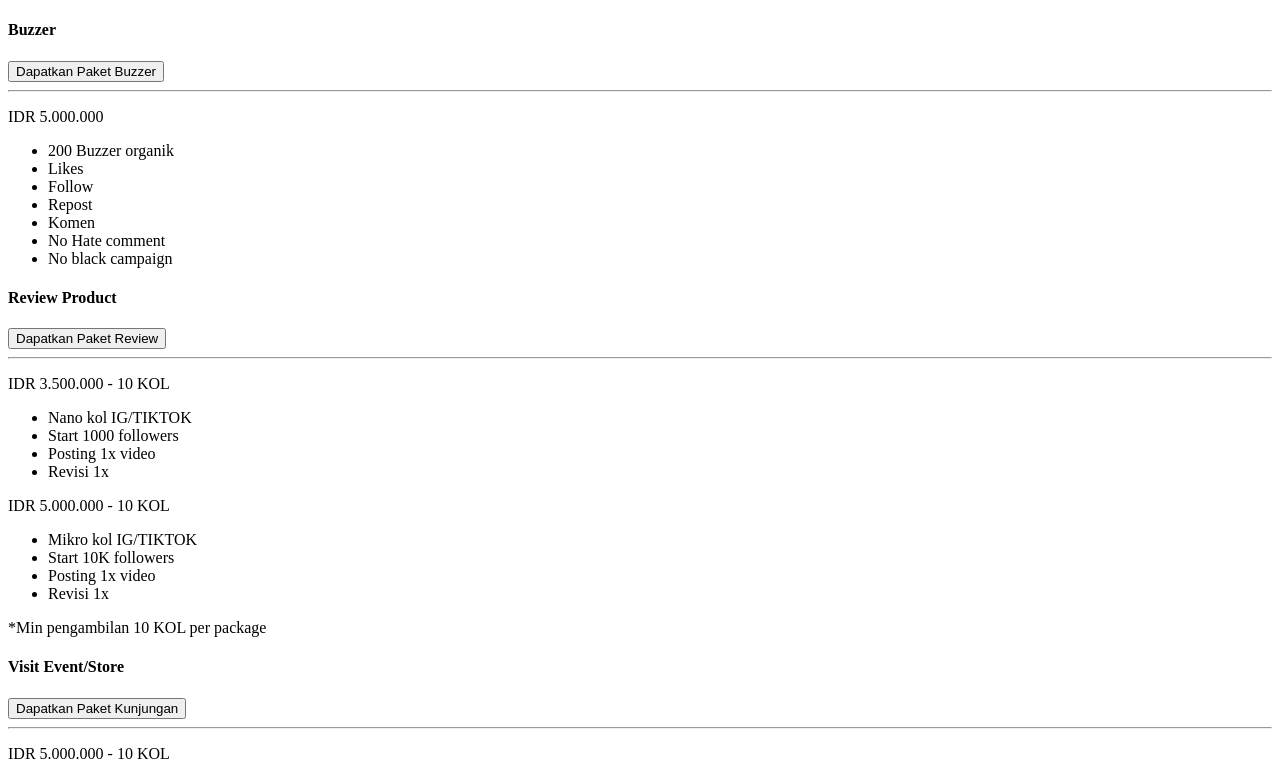
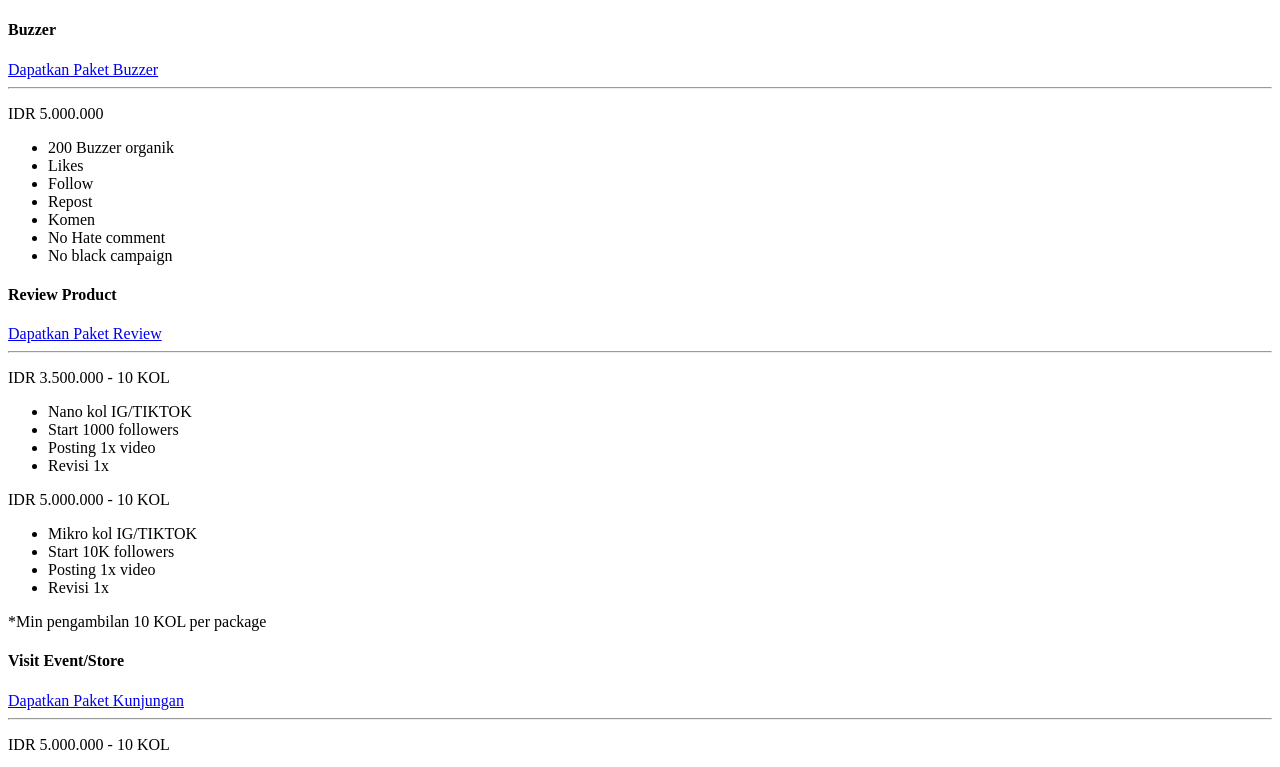
Before and after one commit to hasyid26/buttonhainick, a plain HTML site: page index.html in a window 1280 px wide. Shown: the top 767 px of the page. Drawn offline with nearby package versions, Linux system fonts and the light colour scheme.

Commit message:
fixx bug4

```diff
--- a/index.html
+++ b/index.html
@@ -14,17 +14,7 @@
                         <div class="cardImage"><i class="bi bi-megaphone fs-1"></i></div>
                         <h4 class="card-title fw-bold text-black mt-2">Buzzer</h4>
                         <div class="mt-2">
-                            <button class="btn btn-primary w-100 rounded-sm fw-semibold"
-                            onclick="openWhatsApp(`Halo, saya ingin memesan Paket Buzzer. Dengan detail :
-                        - 200 Buzzer organik
-                        - Likes, Follow, Repost, Komen
-                        - No Hate comment
-                        - No black campaign
-                        Harga: IDR 5.000.000
-                        Apakah paket ini masih tersedia?`)">
-                            Dapatkan Paket Buzzer
-                        </button>
-
+                            <a id="buzzerLink" class="btn btn-primary w-100 rounded-sm fw-semibold">Dapatkan Paket Buzzer</a>
                         </div>
                     </div>
                     <hr class="bg-secondary">
@@ -50,14 +40,7 @@
                         <div class="cardImage"><i class="bi bi-camera-video fs-1"></i></div>
                         <h4 class="card-title fw-bold text-black mt-2">Review Product</h4>
                         <div class="mt-2">
-                            <button class="btn btn-primary w-100 rounded-sm fw-semibold"
-                            onclick="openWhatsApp(`Halo, saya ingin memesan Paket Review Product. Dengan detail :
-                        - Nano KOL: 10 KOL, 1000+ followers, 1x video, 1x revisi (IDR 3.500.000)
-                        - Mikro KOL: 10 KOL, 10K+ followers, 1x video, 1x revisi (IDR 5.000.000)
-                        *Min pengambilan 10 KOL per package.
-                        Apakah paket ini masih tersedia?`)">
-                            Dapatkan Paket Review
-                        </button>
+                            <a id="reviewLink" class="btn btn-primary w-100 rounded-sm fw-semibold">Dapatkan Paket Review</a>
 
                         </div>
                     </div>
@@ -89,15 +72,7 @@
                         <div class="cardImage"><i class="bi bi-shop fs-1"></i></div>
                         <h4 class="card-title fw-bold text-black mt-2">Visit Event/Store</h4>
                         <div class="mt-2">
-                            <button class="btn btn-primary w-100 rounded-sm fw-semibold"
-    onclick="openWhatsApp(`Halo, saya ingin memesan Paket Visit Event/Store. Dengan detail :
-- Nano KOL: 10 KOL, 1000+ followers, 1x video, 1x revisi (IDR 5.000.000)
-- Mikro KOL: 10 KOL, 10K+ followers, 1x video, 1x revisi (IDR 6.500.000)
-*Min pengambilan 10 KOL per package.
-Apakah paket ini masih tersedia?`)">
-    Dapatkan Paket Kunjungan
-</button>
-
+                            <a id="visitLink" class="btn btn-primary w-100 rounded-sm fw-semibold">Dapatkan Paket Kunjungan</a>
                         </div>
                     </div>
                     <hr class="bg-secondary">
@@ -121,16 +96,46 @@ Apakah paket ini masih tersedia?`)">
         </div>
 
         <script>
-            function openWhatsApp(message) {
-                const encodedMessage = encodeURIComponent(message);
-                const phone = "6282136358570";
-                const isMobile = /iPhone|Android|webOS|BlackBerry|IEMobile|Opera Mini/i.test(navigator.userAgent);
-                const url = isMobile
-                    ? `https://wa.me/${phone}?text=${encodedMessage}`
-                    : `https://web.whatsapp.com/send?phone=${phone}&text=${encodedMessage}`;
-                window.open(url, "_blank");
-            }
-        </script>
+            document.addEventListener("DOMContentLoaded", function () {
+              const isMobile = /Android|iPhone|iPad|iPod/i.test(navigator.userAgent);
+              const phone = "6282136358570";
+
+              const packages = {
+                buzzerLink: `Halo, saya ingin memesan Paket Buzzer. Dengan detail :
+          - 200 Buzzer organik
+          - Likes, Follow, Repost, Komen
+          - No Hate comment
+          - No black campaign
+          Harga: IDR 5.000.000
+          Apakah paket ini masih tersedia?`,
+
+                reviewLink: `Halo, saya ingin memesan Paket Review Product. Dengan detail :
+          - Nano KOL: 10 KOL, 1000+ followers, 1x video, 1x revisi (IDR 3.500.000)
+          - Mikro KOL: 10 KOL, 10K+ followers, 1x video, 1x revisi (IDR 5.000.000)
+          *Min pengambilan 10 KOL per package.
+          Apakah paket ini masih tersedia?`,
+
+                visitLink: `Halo, saya ingin memesan Paket Visit Event/Store. Dengan detail :
+          - Nano KOL: 10 KOL, 1000+ followers, 1x video, 1x revisi (IDR 5.000.000)
+          - Mikro KOL: 10 KOL, 10K+ followers, 1x video, 1x revisi (IDR 6.500.000)
+          *Min pengambilan 10 KOL per package.
+          Apakah paket ini masih tersedia?`
+              };
+
+              Object.entries(packages).forEach(([id, msg]) => {
+                const btn = document.getElementById(id);
+                if (btn) {
+                  const text = encodeURIComponent(msg);
+                  const whatsappUrl = isMobile
+                    ? `https://wa.me/${phone}?text=${text}`
+                    : `https://web.whatsapp.com/send?phone=${phone}&text=${text}`;
+                  btn.setAttribute("href", whatsappUrl);
+                }
+              });
+            });
+          </script>
+
+
 
 
           </div>
```
